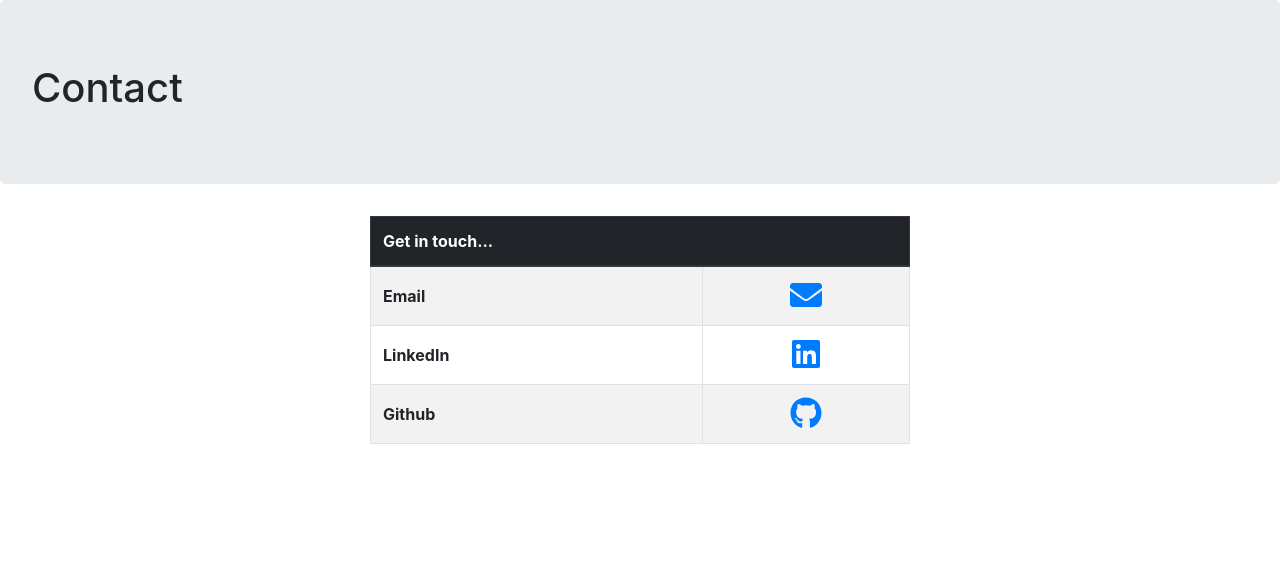
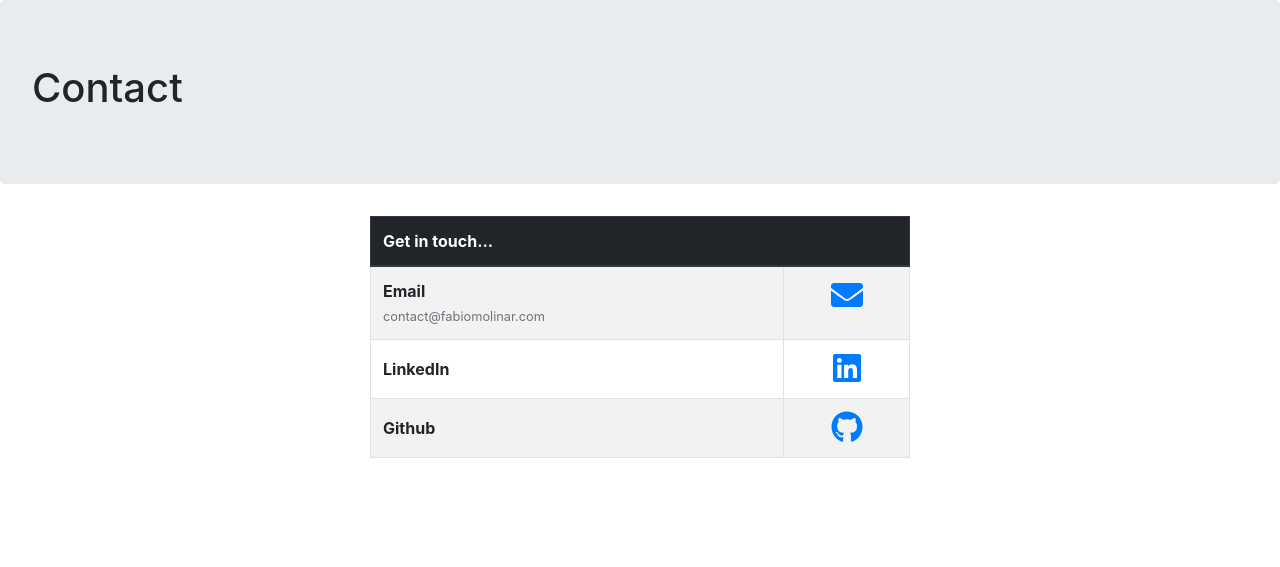
Before and after one commit to fabiomolinar/website, a Django app: page /contact/ in a window 1280 px wide. Shown: the part 58-625 px from the top of the page. Run offline with Django 3.2, Linux system fonts and the light colour scheme; lists and menus that the app fills with data are empty; parts of the project's set-up code (start-up, migrations or seed data) failed here and were passed over; some libraries are stand-ins or nearby versions.

Commit message:
css and js minify and updated contact page

```diff
--- a/website/ali/templates/ali/search.html
+++ b/website/ali/templates/ali/search.html
@@ -160,9 +160,11 @@
         </div>
     </div>
 {% endblock base-content %}
+{% block no-compress-scripts %}
+   <!-- Toastr -->
+   <script src="https://cdnjs.cloudflare.com/ajax/libs/toastr.js/latest/toastr.min.js"></script>
+{% endblock no-compress-scripts %}
 {% block scripts %}
-    <!-- Toastr -->
-    <script src="https://cdnjs.cloudflare.com/ajax/libs/toastr.js/latest/toastr.min.js"></script>
     <script src="{% static 'ali/js/search.js' %}"></script>
 {% endblock scripts %}
 {% block onload %}
--- a/website/ali/templates/ali/tracker.html
+++ b/website/ali/templates/ali/tracker.html
@@ -73,7 +73,7 @@
         </div>
     </div>
 {% endblock base-content %}
-{% block scripts %}
+{% block no-compress-scripts %}
     <!-- Toastr -->
     <script src="https://cdnjs.cloudflare.com/ajax/libs/toastr.js/latest/toastr.min.js"></script>
     <!-- Plotly -->
@@ -82,6 +82,8 @@
         <script src="https://cdn.plot.ly/plotly-locale-pt-br-latest.js"></script>
         <script>Plotly.setPlotConfig({locale: 'pt-BR'})</script>
     {% endif %}
+{% endblock no-compress-scripts %}
+{% block scripts %}
     <script src="{% static 'ali/js/tracker.js' %}"></script>
 {% endblock scripts %}
 {% block onload %}
--- a/website/base/templates/base/base.html
+++ b/website/base/templates/base/base.html
@@ -3,6 +3,7 @@
 {% get_current_language as LANGUAGE_CODE %}
 {% get_available_languages as LANGUAGES %}
 {% get_language_info_list for LANGUAGES as lang_info %}
+{% load compress %}
 <!DOCTYPE HTML>
 <html lang="{{ LANGUAGE_CODE }}">
     <head>
@@ -36,7 +37,9 @@
         <!-- Bootstrap CSS -->
         <link rel="stylesheet" href="https://stackpath.bootstrapcdn.com/bootstrap/4.1.3/css/bootstrap.min.css" integrity="sha384-MCw98/SFnGE8fJT3GXwEOngsV7Zt27NXFoaoApmYm81iuXoPkFOJwJ8ERdknLPMO" crossorigin="anonymous">
         <!-- CSS -->
+        {% compress css inline %}
         <link rel="stylesheet" type="text/css" href="{% static 'base/style.css' %}" />
+        {% endcompress %}
     </head>
     <body>
         <nav class="navbar navbar-expand-lg navbar-light bg-light">
@@ -119,6 +122,8 @@
         <!-- Bootstrap -->
         <script src="https://stackpath.bootstrapcdn.com/bootstrap/4.1.3/js/bootstrap.min.js" integrity="sha384-ChfqqxuZUCnJSK3+MXmPNIyE6ZbWh2IMqE241rYiqJxyMiZ6OW/JmZQ5stwEULTy" crossorigin="anonymous"></script>
         <!-- My Scripts -->
+        {% block no-compress-scripts %}{% endblock no-compress-scripts %}
+        {% compress js inline %}
         <script src="{% static 'base/script.js' %}"></script>
         {% block scripts %}{% endblock scripts %}
         <script>
@@ -137,5 +142,6 @@
 
             }
         </script>
+        {% endcompress %}
     </body>
 </html>
--- a/website/base/templates/base/contact.html
+++ b/website/base/templates/base/contact.html
@@ -30,7 +30,10 @@
                     </thead>
                     <tbody>
                         <tr>
-                            <th scope="row" class="align-middle">Email</th>
+                            <th scope="row" class="align-middle">
+                                <p class="m-0">Email</p>
+                                <p class="m-0"><small class="text-muted">contact@fabiomolinar.com</small></p>
+                            </th>
                             <td class="text-center"><a href="mailto:contact@fabiomolinar.com"><span class="fas fa-envelope fa-2x" aria-hidden="true"></span></a></td>
                         </tr>
                         <tr>
--- a/website/website/settings.py
+++ b/website/website/settings.py
@@ -49,6 +49,7 @@ INSTALLED_APPS = [
     'mptt',
     'tagging',
     'zinnia',
+    'compressor',
 ]
 
 MIDDLEWARE = [
@@ -157,7 +158,8 @@ USE_TZ = True
 STATIC_URL = '/static/'
 STATICFILES_FINDERS = [
     'django.contrib.staticfiles.finders.FileSystemFinder',
-    'django.contrib.staticfiles.finders.AppDirectoriesFinder'
+    'django.contrib.staticfiles.finders.AppDirectoriesFinder',
+    'compressor.finders.CompressorFinder',
 ]
 
 SITE_ID = 1
```
Also changed, not shown: todo.md (+1 -2 lines), 2 other files. Lines whose indentation alone changed are shown as unchanged.
